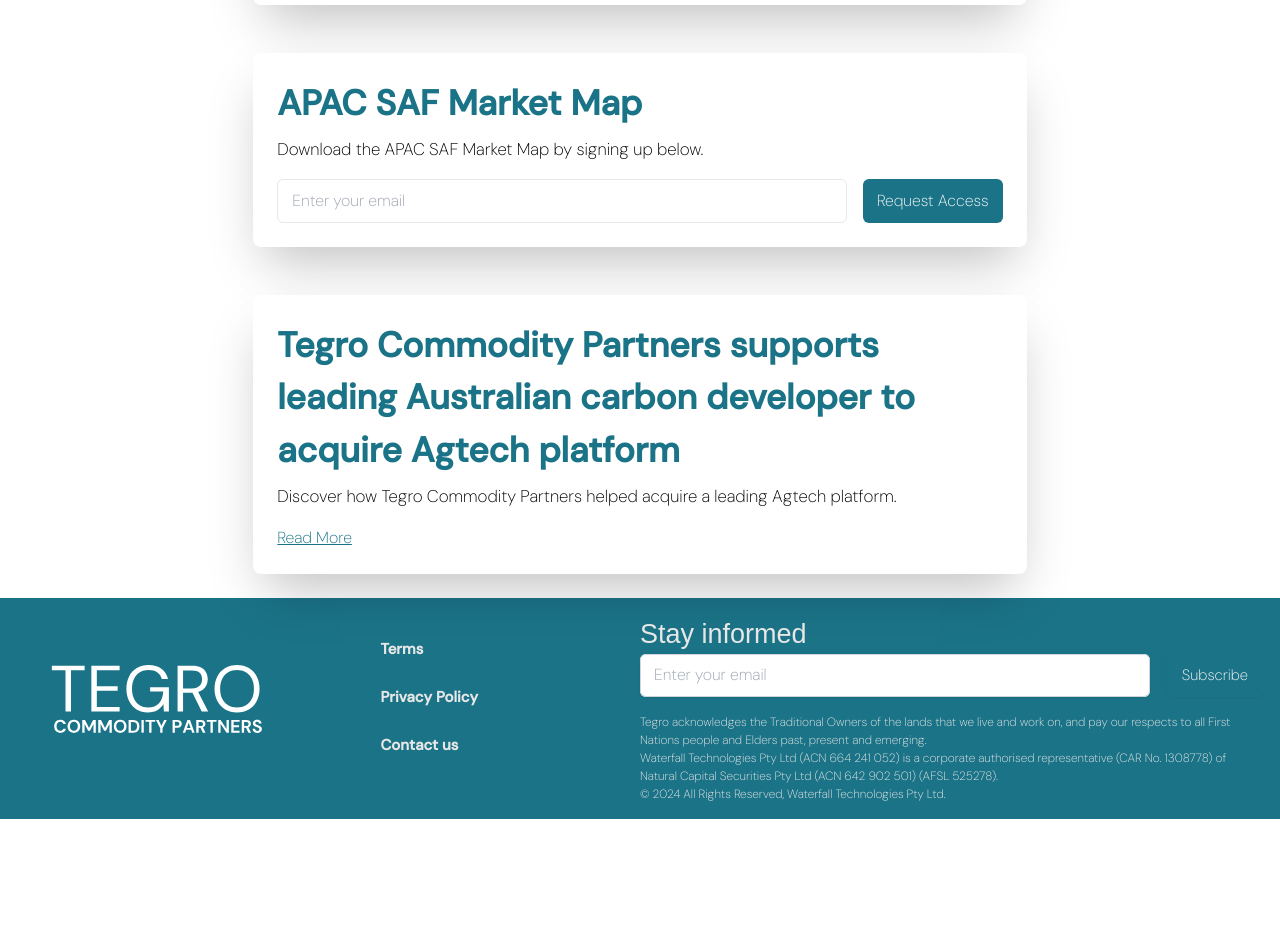
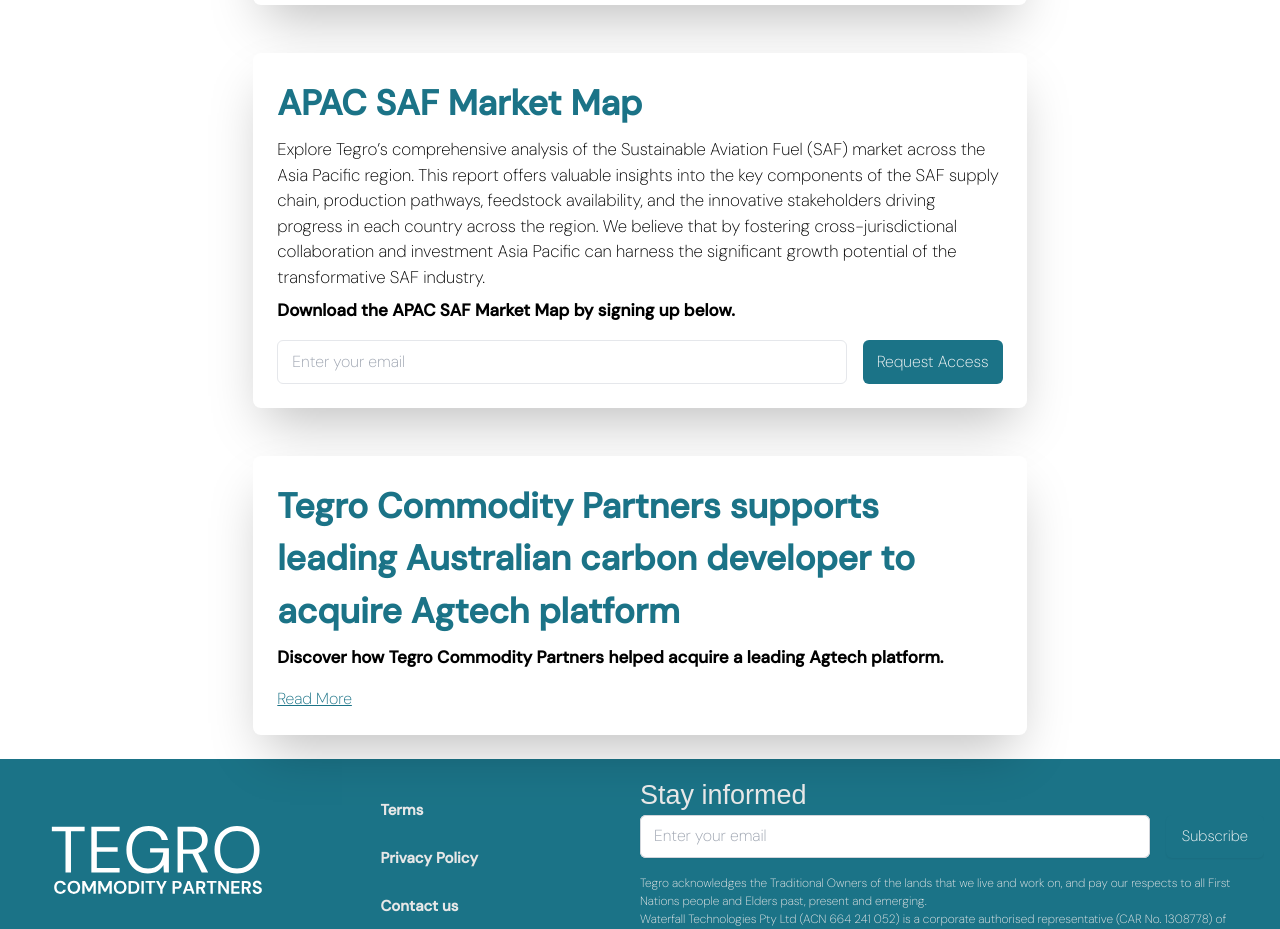
Before and after one commit to riskthatbiscuit/tegro, a Next.js app: page /news in a window 1280 px wide. Shown: the part 5382-6311 px from the top of the page. Before the commit the page ends 6201 px from the top, so only its background shows below. Built offline with nearby package versions, Linux system fonts and the light colour scheme; a web font is replaced by a local one; what tailwindcss-animated would draw is missing.

Commit message:
Update to add links to news articles:

```diff
--- a/src/app/(pages)/news/newsData.tsx
+++ b/src/app/(pages)/news/newsData.tsx
@@ -132,6 +132,7 @@
 
     isFullContent: true, // Indicates this article should render inline content
     pdf: undefined,
+    id: '2024-year-in-review',
   },
   {
     headline: 'APAC SAF Market Map',
@@ -141,6 +142,7 @@
     link: null, // No link as it has a form instead
     isSpecialForm: true, // Indicates a special form
     pdf: 'Tegro Commodity Partners - APAC SAF Market Map',
+    id: 'apac-saf-market-map',
   },
   {
     headline:
@@ -148,6 +150,7 @@
     blurb:
       'Discover how Tegro Commodity Partners helped acquire a leading Agtech platform.',
     link: '/about#AcquisitionOfAgtechPlatform',
-    pdf: undefined
+    pdf: undefined,
+    id: 'acquisition-of-agtech-platform',
   },
 ];
--- a/src/app/(pages)/news/page.tsx
+++ b/src/app/(pages)/news/page.tsx
@@ -26,10 +26,15 @@
       )}
       <div className="mx-auto space-y-4 px-6 py-2 text-left md:w-2/3">
         {newsArticles.map((article, index) => (
-          <div key={index} className="py-2">
+          <div key={index} id={`${article.id}`} className="py-2">
             {article.isSpecialForm ? (
               // Special form for APAC SAF Market Map
-              <NewsCard headline={article.headline} blurb={article.blurb} pdf={article.pdf}>
+              <NewsCard
+                headline={article.headline}
+                blurb={article.blurb}
+                pdf={article.pdf}
+                content={article.content}
+              >
                 <form
                   className="w-full"
                   onSubmit={(e) =>
@@ -96,6 +101,7 @@
               <NewsCard
                 headline={article.headline}
                 blurb={article.blurb}
+                content={article.content}
                 link={article.link || ''}
               />
             )}
--- a/src/app/components/built/NewsCard.tsx
+++ b/src/app/components/built/NewsCard.tsx
@@ -3,22 +3,27 @@
 interface NewsCardProps {
   headline: string;
   blurb: string;
+  content?: string;
   link?: string;
   children?: ReactNode; // Optional children prop for custom content
   pdf?: string;
+  id?: string;
 }
 
 export default function NewsCard({
   headline,
   blurb,
+  content,
   link,
   children,
+  id,
 }: NewsCardProps) {
   return (
     <div className="container w-full px-4 py-2 ">
       <div className="rounded-lg bg-white p-6 shadow-2xl">
         <h2 className="text-h3_custom font-bold text-mainBlue">{headline}</h2>
-        <p className="mt-2 text-b2_custom">{blurb}</p>
+        <p className="mt-2 text-b2_custom">{content}</p>
+        <p className="mt-2 text-b2_custom font-bold">{blurb}</p>
         {link && (
           <a href={link} className="mt-4 inline-block text-mainBlue underline">
             Read More
```
